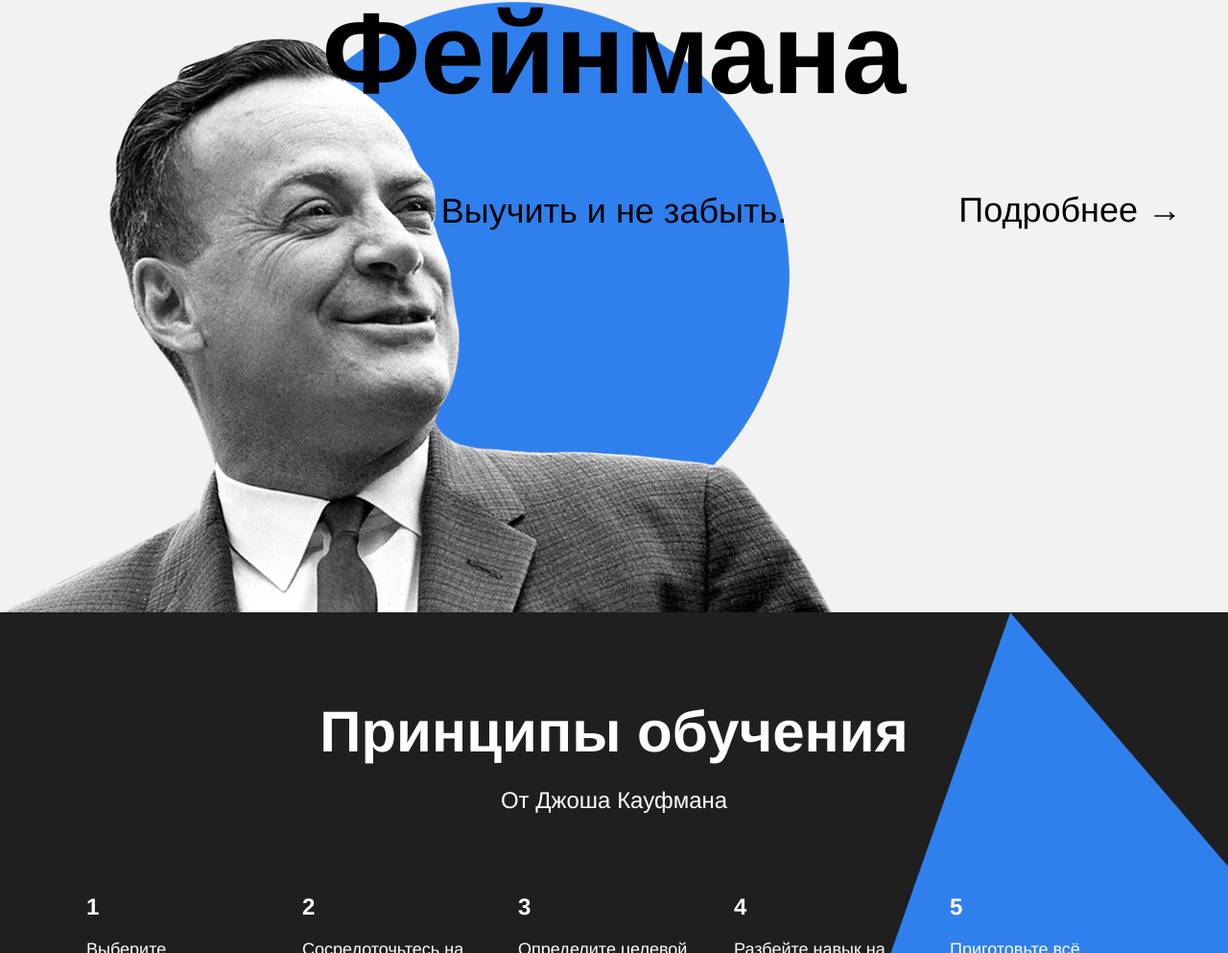
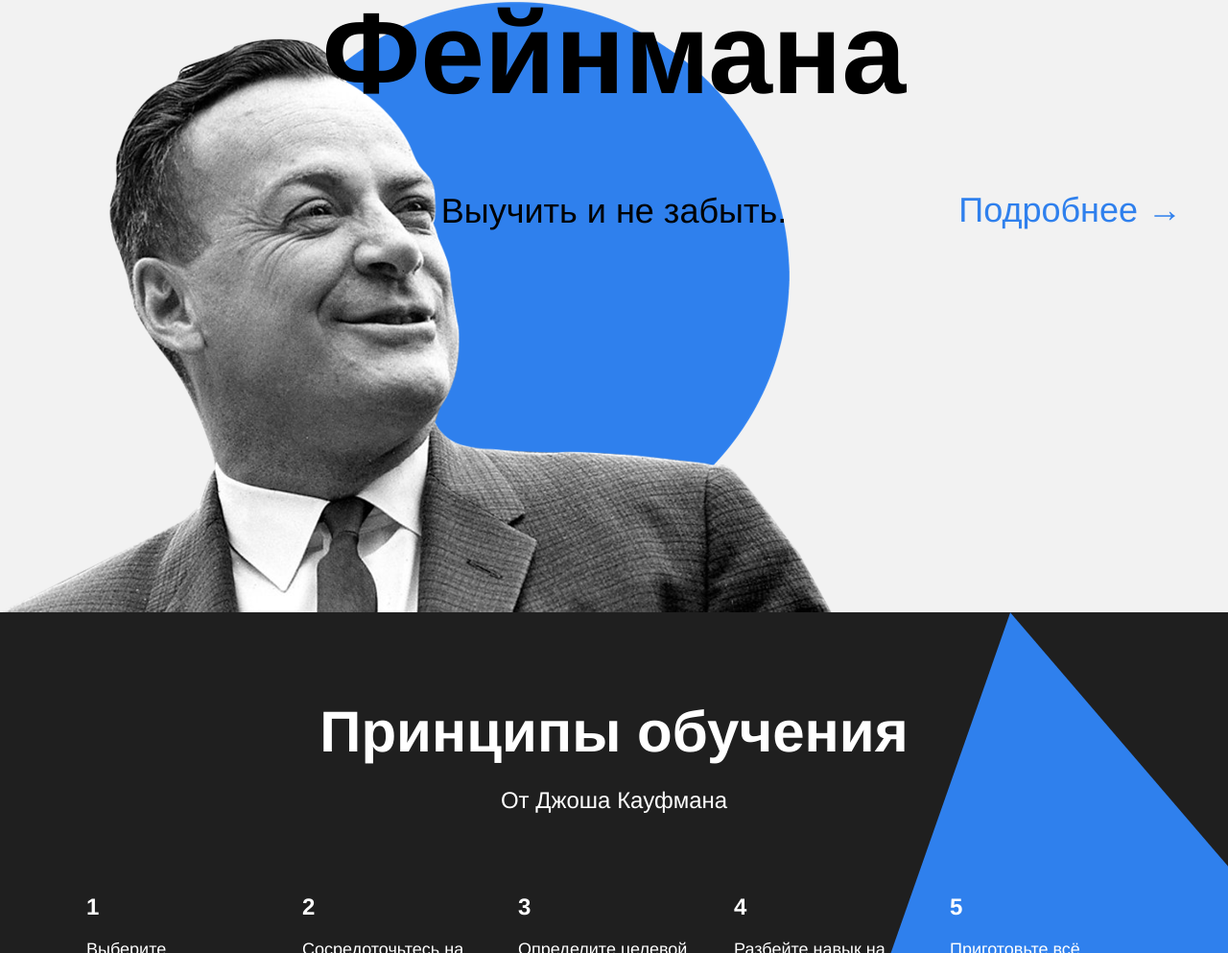
Before and after one commit to arflit/how-to-learn, a plain HTML site: page index.html in a window 1280 px wide. Shown: the part 2159-3152 px from the top of the page at 96% size. Drawn offline with Linux system fonts and the light colour scheme.

Commit message:
readme.md

```diff
--- a/styles/style.css
+++ b/styles/style.css
@@ -254,7 +254,7 @@
 }
 
 .feynman__link {
-    color: #000;
+    color: #2f80ed;
     font-size: 36px;
     font-weight: normal;
     line-height: 51px;
```
Also changed, not shown: index.html (+1 -1 lines), images/28261575.gif (added), 1 other file.
